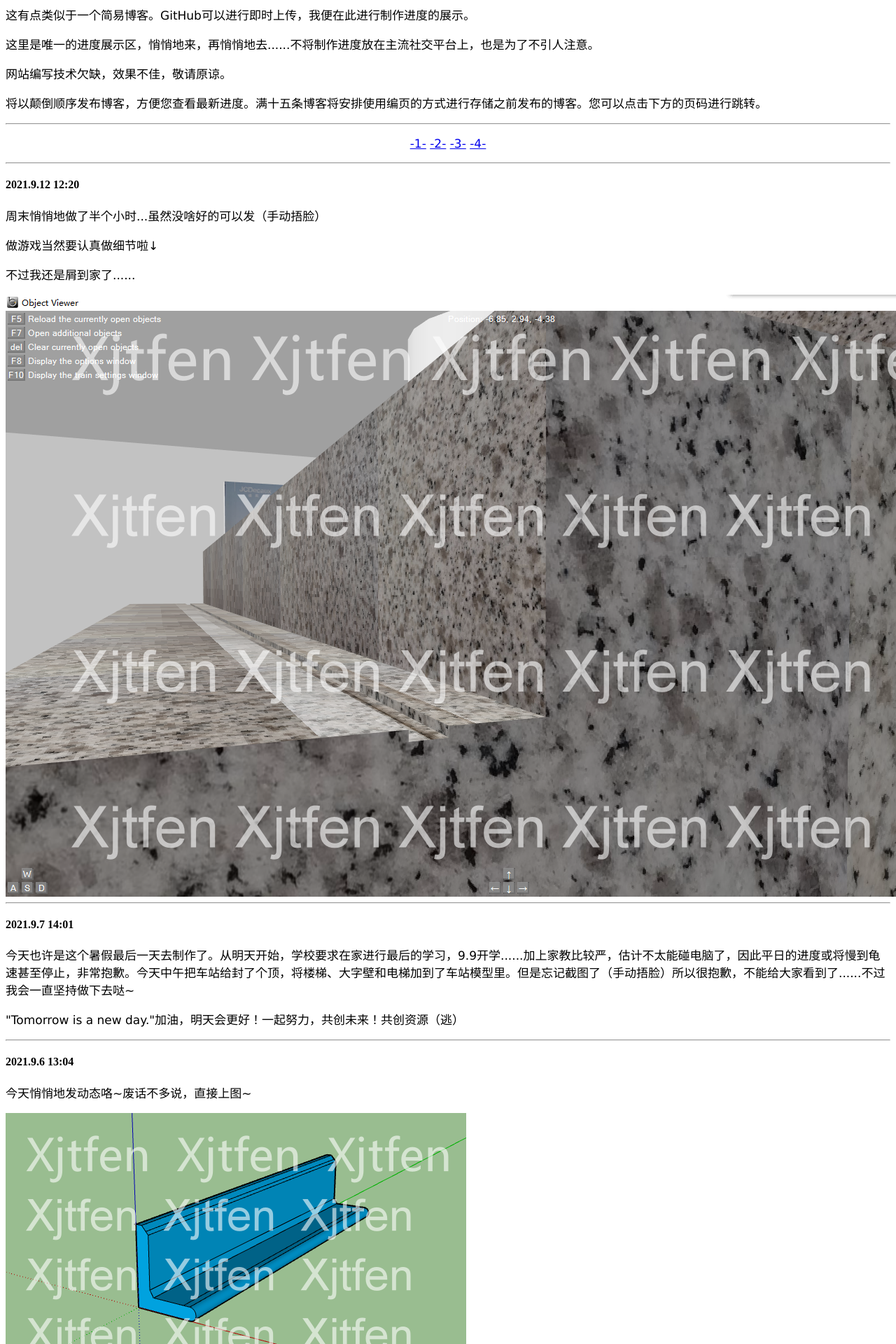
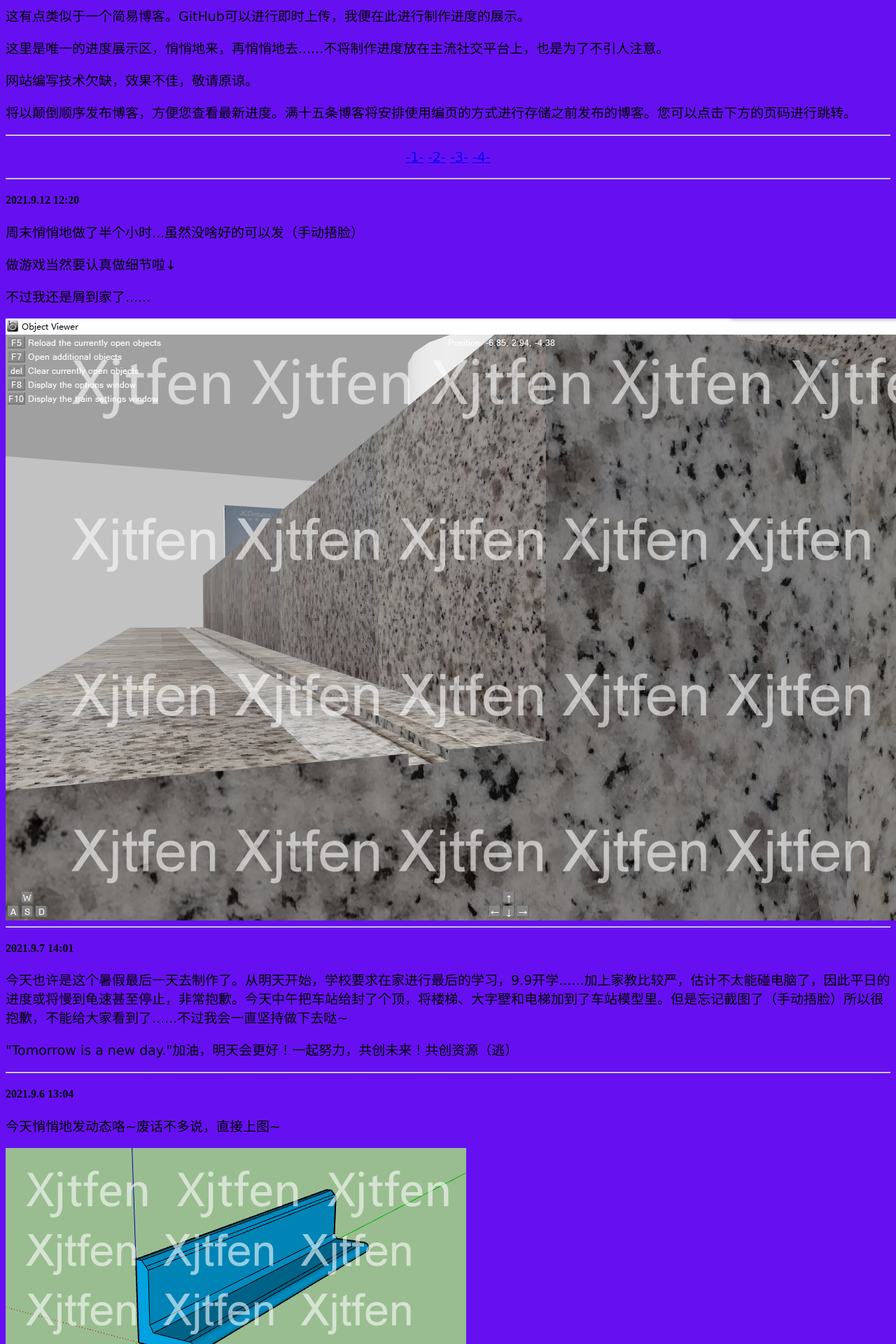
Before and after one commit to Xjtfen/xjtfen.github.io, a PHP site: page /index2/index2_p1.html in a window 1280 px wide; the page is wider, and only the part inside the window is pictured. Shown: the top 1920 px of that part at 70% size. Run offline with PHP 8.4, Linux system fonts and the light colour scheme.

Commit message:
Update test.css

```diff
--- a/index2/test.css
+++ b/index2/test.css
@@ -1,11 +1,42 @@
 <style>
+:root {
+  --blue: #007bff;
+  --indigo: #6610f2;
+  --purple: #6f42c1;
+  --pink: #e83e8c;
+  --red: #dc3545;
+  --orange: #fd7e14;
+  --yellow: #ffc107;
+  --green: #28a745;
+  --teal: #20c997;
+  --cyan: #17a2b8;
+  --white: #fff;
+  --gray: #6c757d;
+  --gray-dark: #343a40;
+  --primary: #007bff;
+  --secondary: #6c757d;
+  --success: #28a745;
+  --info: #17a2b8;
+  --warning: #ffc107;
+  --danger: #dc3545;
+  --light: #f8f9fa;
+  --dark: #343a40;
+  --breakpoint-xs: 0;
+  --breakpoint-sm: 576px;
+  --breakpoint-md: 768px;
+  --breakpoint-lg: 992px;
+  --breakpoint-xl: 1200px;
+  --font-family-sans-serif: -apple-system, BlinkMacSystemFont, "Segoe UI", Roboto, "Helvetica Neue", Arial, sans-serif, "Apple Color Emoji", "Segoe UI Emoji", "Segoe UI Symbol";
+  --font-family-monospace: SFMono-Regular, Menlo, Monaco, Consolas, "Liberation Mono", "Courier New", monospace;
+}
+
 body {
-  background-color: blue;
+  background-color:#6610f2;
 }
 
 p {
   font-family: verdana;
-  font-size: 17px;
+  font-size: 19px;
 }
 </style>
 </head>
```
